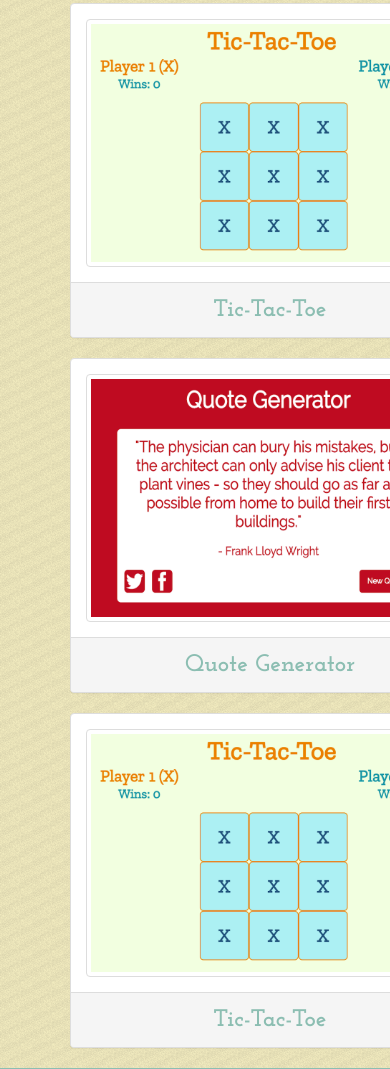
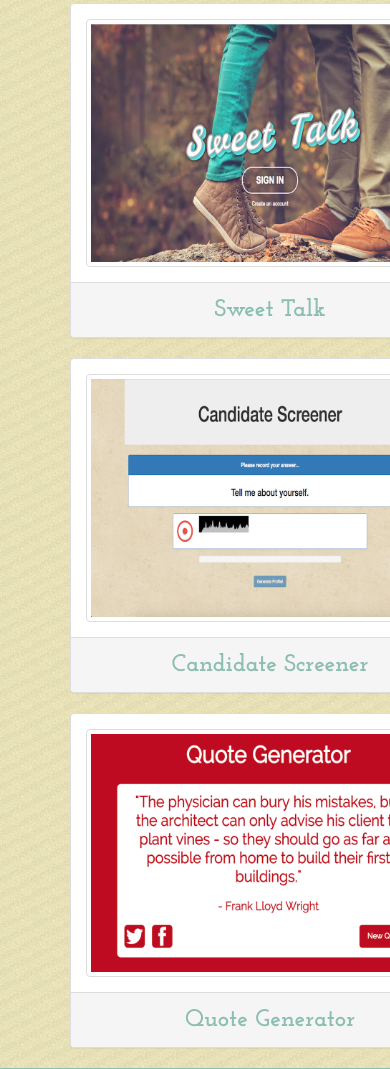
Before and after one commit to EJM6234/ejs-portfolio, a website: page index.html in a window 390 px wide. Shown: the part 2657-3726 px from the top of the page. Drawn offline with nearby package versions, Linux system fonts and the light colour scheme.

Commit message:
Fixed project panels responiveness

```diff
--- a/assets/css/style.scss
+++ b/assets/css/style.scss
@@ -361,6 +361,13 @@ html {
 						#projects-header-text {}
 					}
 
+					.projects-content-panel:hover {
+						-webkit-box-shadow: 0 0 26px -6px #222;
+						-moz-box-shadow: 0 0 26px -6px #222;
+						box-shadow: 0 0 26px -6px #222;
+						cursor: pointer;
+					}
+
 					#projects-panels {
 						.bottom-projects-row {
 							margin-bottom: 20px;
@@ -369,13 +376,6 @@ html {
 						.panel-row {
 							display: flex;
 							justify-content: space-around;
-
-							.projects-content-panel:hover {
-								-webkit-box-shadow: 0 0 26px -6px #222;
-								-moz-box-shadow: 0 0 26px -6px #222;
-								box-shadow: 0 0 26px -6px #222;
-								cursor: pointer;
-							}
 
 							.projects-content-panel {
 								margin: 20px 0 0;
--- a/index.html
+++ b/index.html
@@ -171,6 +171,24 @@
 				<div id="projects-panels" class="col-xs-12">
 					<div class="panel-row col-xs-12">
 						<div class="panel panel-default projects-content-panel col-lg-5 col-md-5">
+							<a href="https://myposium.herokuapp.com/" target="_blank">
+								<div class="panel-body">
+									<img src="./assets/images/myposium-screenshot.png" alt="MyPosium Screenshot" class="img-thumbnail">
+								</div>
+								<div class="text-center panel-footer projects-footer">MyPosium</div>
+							</a>
+						</div>
+						<div class="panel panel-default projects-content-panel col-lg-5 col-md-5">
+							<a href="https://map-sweet-talk.herokuapp.com/" target="_blank">
+								<div class="panel-body">
+									<img src="./assets/images/sweet-talk-screenshot.png" alt="Sweet Talk Screenshot" class="img-thumbnail">
+								</div>
+								<div class="text-center panel-footer projects-footer">Sweet Talk</div>
+							</a>
+						</div>
+					</div>
+					<div class="panel-row col-xs-12 bottom-projects-row">
+						<div class="panel panel-default projects-content-panel col-lg-5 col-md-5">
 							<a href="https://candidate-screener.herokuapp.com/" target="_blank">
 								<div class="panel-body">
 									<img src="./assets/images/candidate-screener-screenshot.png" alt="Candidate Screener Screenshot" class="img-thumbnail">
@@ -189,16 +207,10 @@
 							</a>
 						</div>
 					</div>
-					<div class="panel-row col-xs-12 bottom-projects-row">
-						<div class="panel panel-default projects-content-panel col-lg-5 col-md-5">
-							<a href="https://map-sweet-talk.herokuapp.com/" target="_blank">
-								<div class="panel-body">
-									<img src="./assets/images/sweet-talk-screenshot.png" alt="Sweet Talk Screenshot" class="img-thumbnail">
 				</div>
-								<div class="text-center panel-footer projects-footer">Sweet Talk</div>
-							</a>
-						</div>
-						<div class="panel panel-default projects-content-panel col-lg-5 col-md-5">
+				<div id="projects-panels-small-screen" class="col-xs-12">
+					<div class="panel-row col-xs-12">
+						<div class="panel panel-default projects-content-panel col-xs-10">
 							<a href="https://myposium.herokuapp.com/" target="_blank">
 								<div class="panel-body">
 									<img src="./assets/images/myposium-screenshot.png" alt="MyPosium Screenshot" class="img-thumbnail">
@@ -207,38 +219,36 @@
 							</a>
 						</div>
 					</div>
-				</div>
-				<div id="projects-panels-small-screen" class="col-xs-12">
 					<div class="panel-row col-xs-12">
 						<div class="panel panel-default projects-content-panel col-xs-10">
+							<a href="https://map-sweet-talk.herokuapp.com/" target="_blank">
 								<div class="panel-body">
-								<img src="./assets/images/quote-screenshot.png" alt="Quote Generator Screenshot" class="img-thumbnail">
+									<img src="./assets/images/sweet-talk-screenshot.png" alt="Sweet Talk Screenshot" class="img-thumbnail">
 								</div>
-							<div class="text-center panel-footer projects-footer">Quote Generator</div>
+								<div class="text-center panel-footer projects-footer">Sweet Talk</div>
+							</a>
 						</div>
 					</div>
 					<div class="panel-row col-xs-12">
 						<div class="panel panel-default projects-content-panel col-xs-10">
+							<a href="https://candidate-screener.herokuapp.com/" target="_blank">
 								<div class="panel-body">
-								<img src="./assets/images/tic-tac-toe-screenshot.png" alt="Tic-Tac-Toe Screenshot" class="img-thumbnail">
+									<img src="./assets/images/candidate-screener-screenshot.png" alt="Candidate Screener Screenshot" class="img-thumbnail">
 								</div>
-							<div class="text-center panel-footer projects-footer">Tic-Tac-Toe</div>
-						</div>
-					</div>
-					<div class="panel-row col-xs-12">
-						<div class="panel panel-default projects-content-panel col-xs-10">
-							<div class="panel-body">
-								<img src="./assets/images/quote-screenshot.png" alt="Quote Generator Screenshot" class="img-thumbnail">
-							</div>
-							<div class="text-center panel-footer projects-footer">Quote Generator</div>
+								<div class="text-center panel-footer projects-footer">Candidate Screener</div>
+							</a>
 						</div>
 					</div>
 					<div class="bottom-projects-row panel-row col-xs-12">
 						<div class="panel panel-default projects-content-panel col-xs-10">
+							<a href="https://react-quote-generator.herokuapp.com/" target="_blank">
 								<div class="panel-body">
-								<img src="./assets/images/tic-tac-toe-screenshot.png" alt="Tic-Tac-Toe Screenshot" class="img-thumbnail">
+									<img src="./assets/images/quote-screenshot.png" alt="Quote Generator Screenshot" class="img-thumbnail">
 								</div>
-							<div class="text-center panel-footer projects-footer">Tic-Tac-Toe</div>
+								<div class="text-center panel-footer projects-footer">
+									<span>Quote Generator</span>
+								</div>
+							</a>
 						</div>
 					</div>
 				</div>
```
Also changed, not shown: assets/css/style.css, assets/css/style.min.css. Lines whose indentation alone changed are shown as unchanged.
